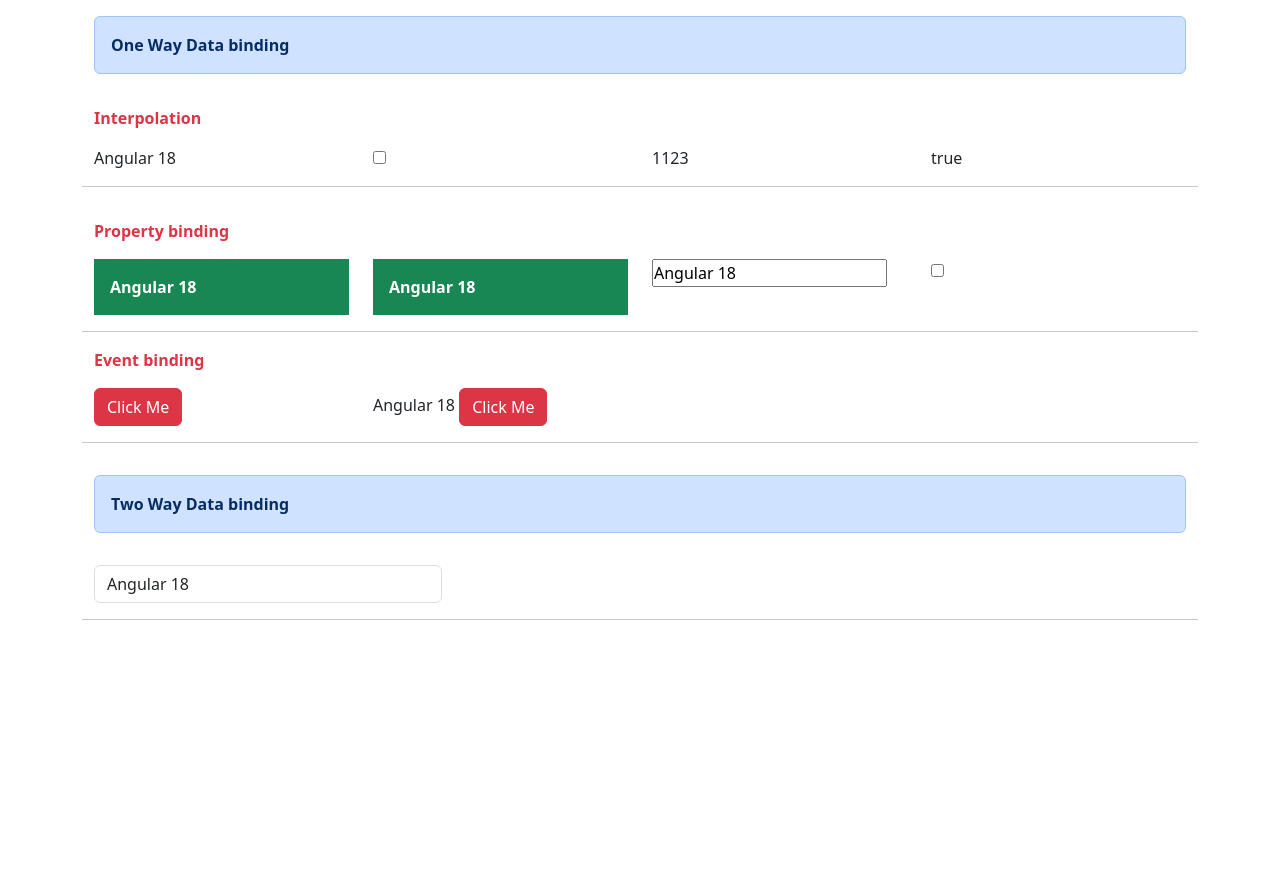
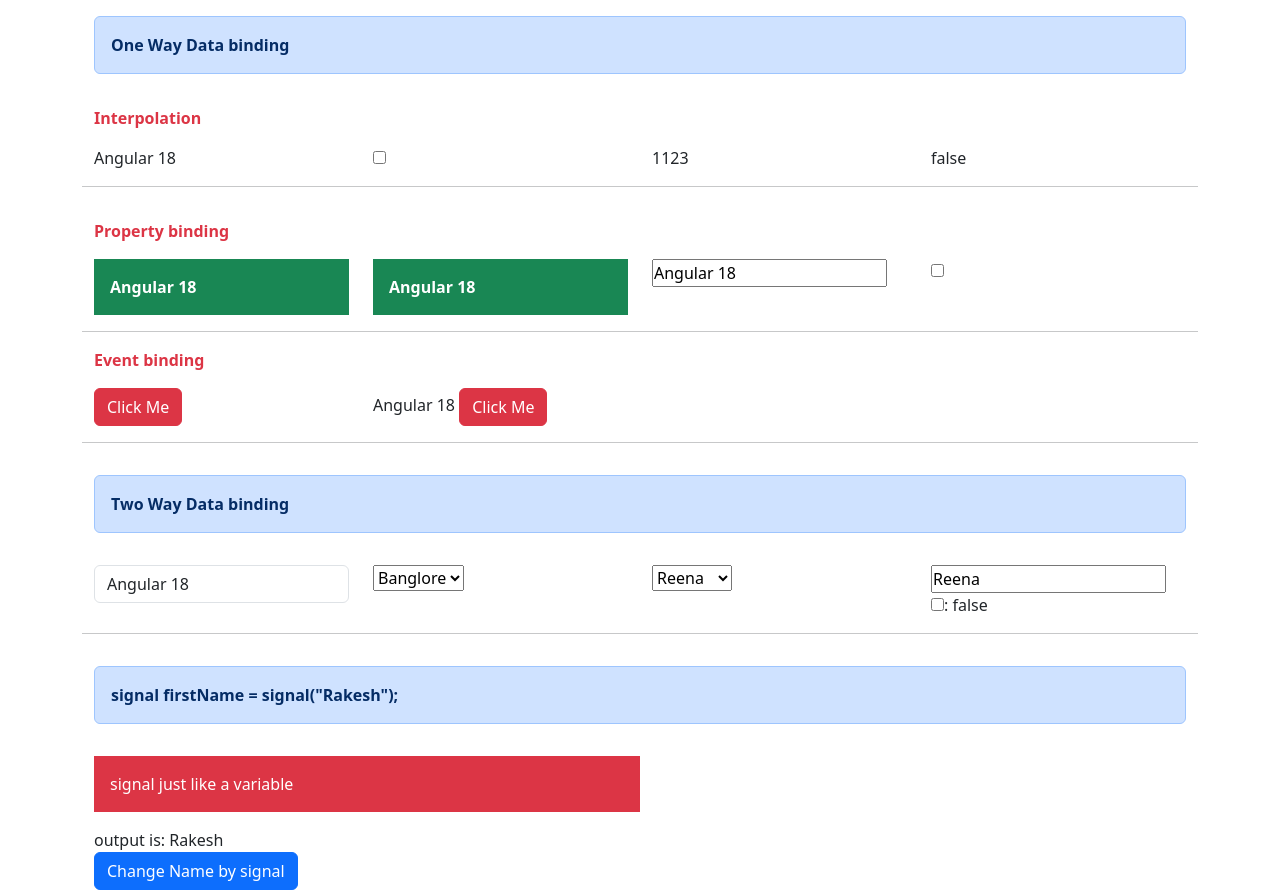
Before and after one commit to dhyanasondagar/angular_18_tutorial, an Angular app: page / in a window 1280 px wide. Before the commit the page ends 800 px from the top, so only its background shows below. Built offline with nearby package versions, Linux system fonts and the light colour scheme.

Commit message:
databinding

```diff
--- a/src/app/components/data-binding/data-binding.component.html
+++ b/src/app/components/data-binding/data-binding.component.html
@@ -84,13 +84,37 @@
 
 
 <div class="row">
-<div class="col-lg-4">
+<div class="col-lg-3">
     <input type="text" class="form-control" [(ngModel)]="courseName">
 </div>
 
-<div class="col-lg-4">
+<div class="col-lg-3">
+<select [(ngModel)]="stateCity" >
+    <option value="" >Select</option>
+    <option value="Mumbai">Mumbai</option>
+    <option value="Pune">Pune</option>
+    <option value="Banglore">Banglore</option>
+
+</select>
+</div>
+
+
+<div class="col-lg-3">
+    <select class="custom-select custom-select-sm" [(ngModel)]="nameofStudent">
+        <option selected>Select</option>
+        <option value="Reena">Reena</option>
+        <option value="Dhyana">Dhyana</option>
+        <option value="Jiyansh">Jiyansh</option>
+      </select>
+</div>
+
+<div class="col-lg-3">
+    <input type="text" [(ngModel)]="nameofStudent" class="me-2">
+    <input type="checkbox" [(ngModel)]="isIndian" >: {{isIndian}}
+
 
 </div>
+
 
 
 <hr class="mt-3">
@@ -99,9 +123,23 @@
 
 
 
+<div class="row">
+    <div class="col-lg-12 my-3">
+        <div class="alert alert-primary" role="alert">
+          <p class="fw-bold mb-0">signal   firstName = signal("Rakesh");
+        </p>
+          </div>
+    </div>
+    </div>
+
+<div class="col-lg-6">
+    <div [class]="bgClass()">signal just like a variable</div>
+        <div>   output is:  {{firstName()}}</div>
+
+    <button class="btn btn-primary" (click)="chnageFirstName()" type="button">Change Name by signal</button>
 
 
-
+</div>
 
 
 
--- a/src/app/components/data-binding/data-binding.component.ts
+++ b/src/app/components/data-binding/data-binding.component.ts
@@ -1,5 +1,5 @@
 import { UpperCasePipe } from '@angular/common';
-import { Component } from '@angular/core';
+import { Component, signal } from '@angular/core';
 import { FormsModule } from '@angular/forms';
 
 @Component({
@@ -15,10 +15,13 @@
   courseName: string = "Angular 18";
   inputType = "checkbox";
   rollNo: number = 1123;
-  isIndian: boolean = true;
+  isIndian: boolean = false;
   currentDate: Date = new Date();
   propertyclass: string = "bg-success p-3 text-white fw-bold"
-
+  stateCity: string = "Banglore";
+  nameofStudent: string = "Reena";
+  firstName = signal("Rakesh");
+bgClass = signal("bg-danger text-white p-3 mb-3")
 
 constructor(){}
 
@@ -33,7 +36,9 @@
 }
 
 
-
+chnageFirstName(){
+  this.firstName.set("Reena");
+}
 
 
 }
--- /dev/null
+++ b/src/app/components/structural-directive/structural-directive.component.html
@@ -0,0 +1 @@
+<p>structural-directive works!</p>
```
Also changed, not shown: src/app/components/structural-directive/structural-directive.component.ts (added, +12 -0 lines), src/app/components/structural-directive/structural-directive.component.css (added), 1 other file (tests, documents, lock files or other folders).
